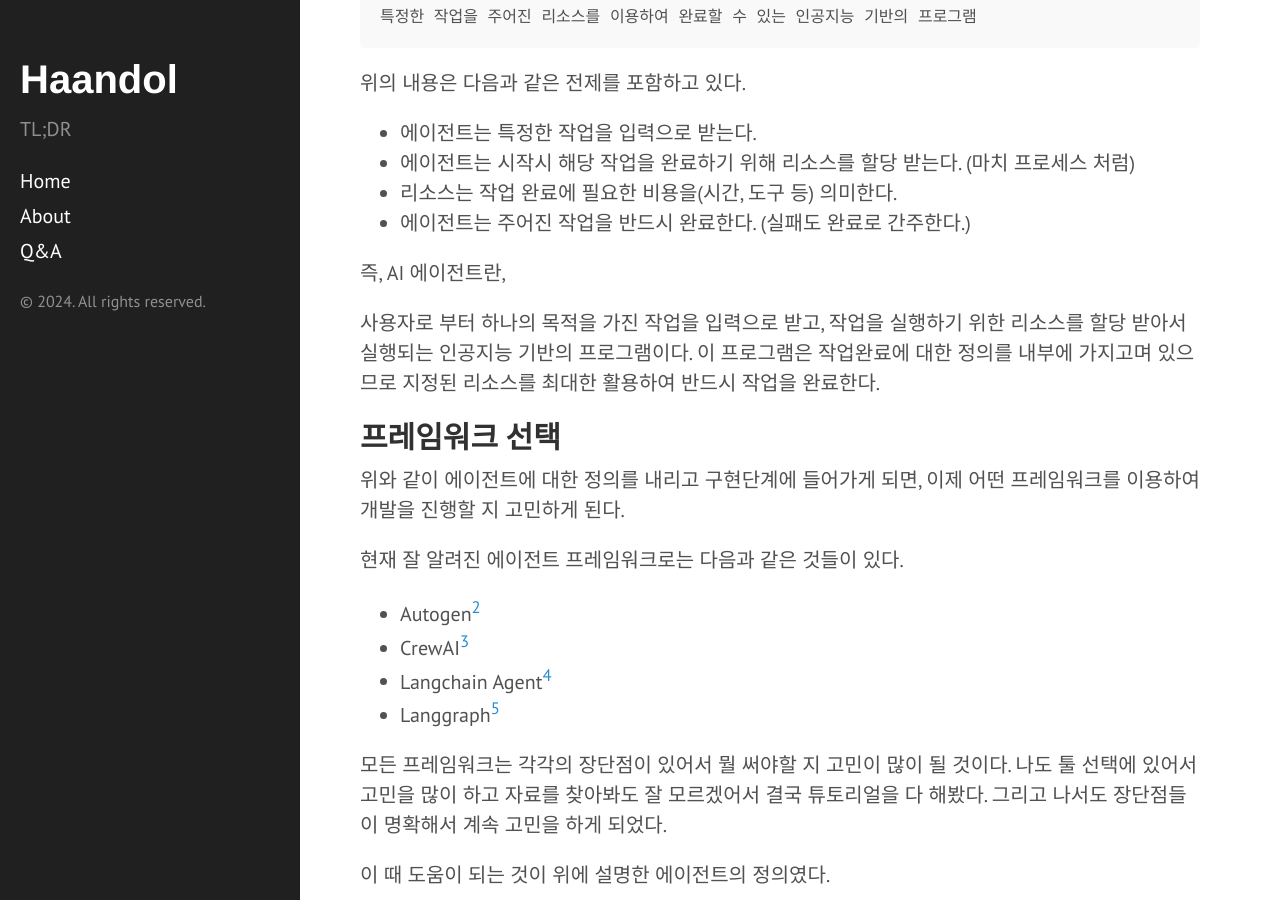
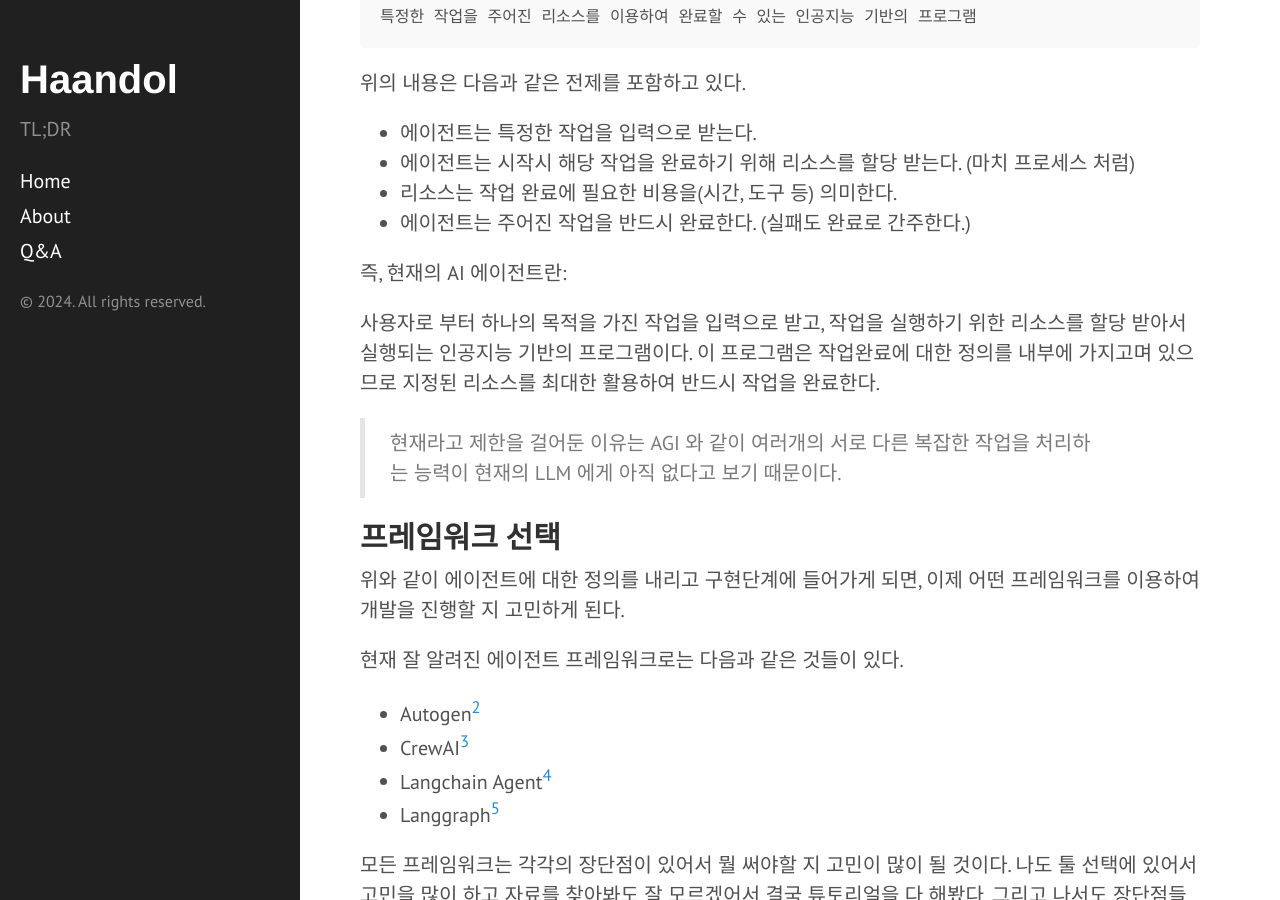
Before and after one commit to haandol/haandol.github.com, a Jekyll site: the page built from _posts/2024-06-12-demystifying-ai-agent-for-developers.md, in a window 1280 px wide and 900 px high, scrolled down 1645 px. Built offline with Jekyll 4.4.1, drawn with Linux system fonts in a browser that asks for light colours; comment, search, counter and statistics services are not loaded.

Commit message:
update def

```diff
--- a/_posts/2024-06-12-demystifying-ai-agent-for-developers.md
+++ b/_posts/2024-06-12-demystifying-ai-agent-for-developers.md
@@ -57,9 +57,11 @@ AI 에이전트(AI Agent)는 특정 작업을 수행하거나 문제를 해결
 - 리소스는 작업 완료에 필요한 비용을(시간, 도구 등) 의미한다.
 - 에이전트는 주어진 작업을 반드시 완료한다. (실패도 완료로 간주한다.)
 
-즉, AI 에이전트란,
+즉, 현재의 AI 에이전트란:
 
 사용자로 부터 하나의 목적을 가진 작업을 입력으로 받고, 작업을 실행하기 위한 리소스를 할당 받아서 실행되는 인공지능 기반의 프로그램이다. 이 프로그램은 작업완료에 대한 정의를 내부에 가지고며 있으므로 지정된 리소스를 최대한 활용하여 반드시 작업을 완료한다.
+
+> 현재라고 제한을 걸어둔 이유는 AGI 와 같이 여러개의 서로 다른 복잡한 작업을 처리하는 능력이 현재의 LLM 에게 아직 없다고 보기 때문이다.
 
 ## 프레임워크 선택
 
```
